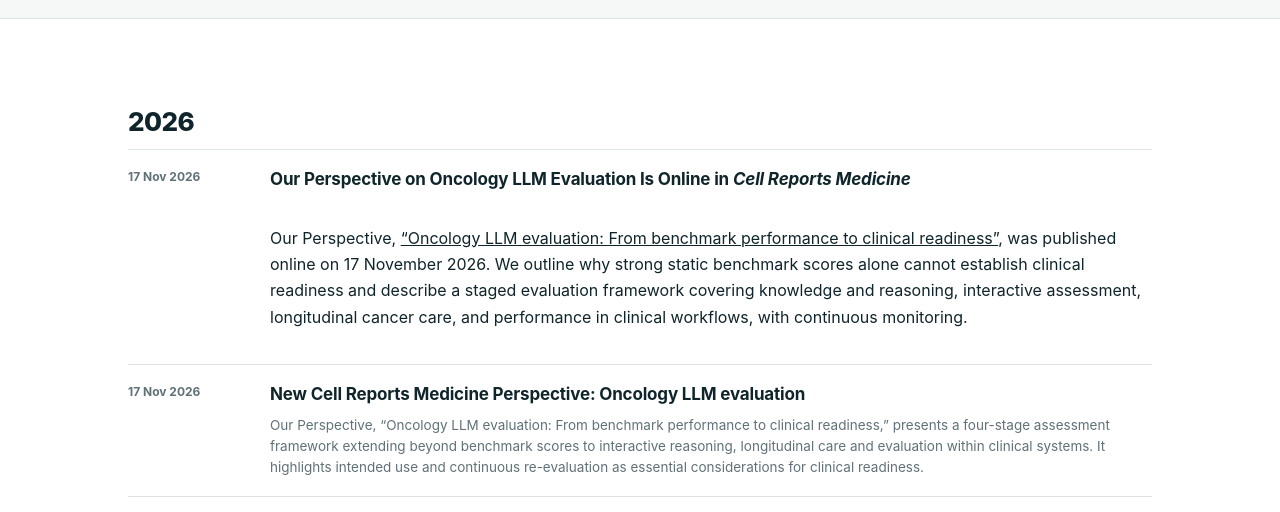
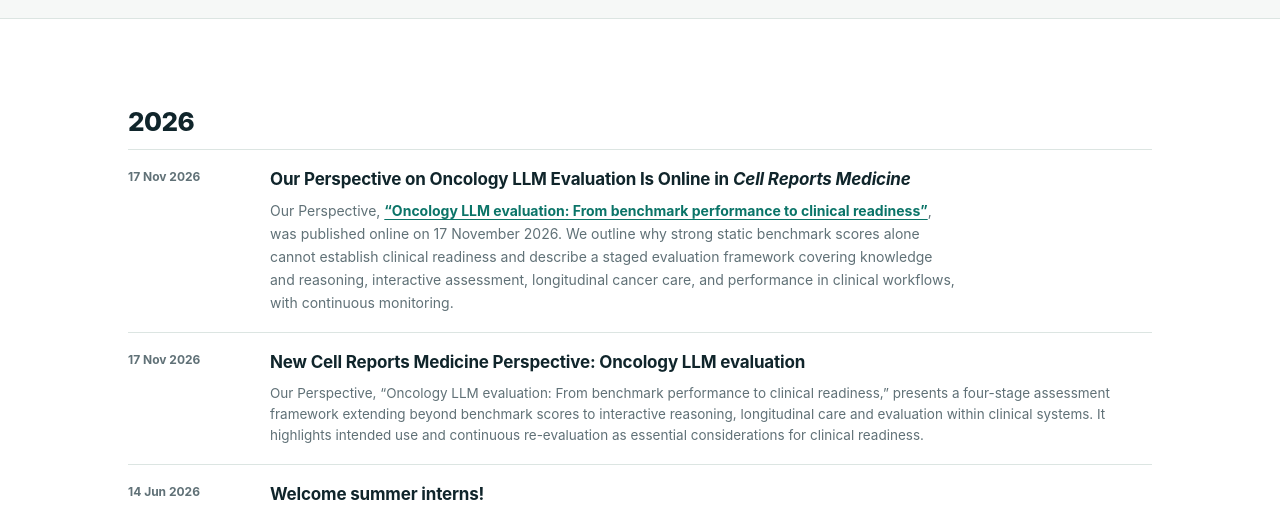
Before and after one commit to 1983gulei-epiAI/gu-laboratory-website, a plain HTML site: page news.html in a window 1280 px wide. Shown: the part 216-728 px from the top of the page. Drawn offline with Linux system fonts and the light colour scheme.

Commit message:
Style featured publication news item

```diff
--- a/assets/news-v2.css
+++ b/assets/news-v2.css
@@ -24,3 +24,8 @@
 .news-story p{margin:9px 0 0;color:var(--muted);font-size:13.5px;line-height:1.55}
 .oncology-perspective-news.image-unavailable{grid-template-columns:minmax(0,1fr)}
 .oncology-perspective-news .news-thumb{object-fit:contain;background:white;padding:4px}
+
+/* Featured publication announcements */
+.news-item.news-feature{gap:8px;align-items:start}
+.news-item.news-feature p{margin:0;max-width:78ch;color:var(--muted);font-size:14px;line-height:1.65}
+.news-item.news-feature p a{color:var(--teal);font-weight:700;text-decoration:underline;text-underline-offset:3px}
```
